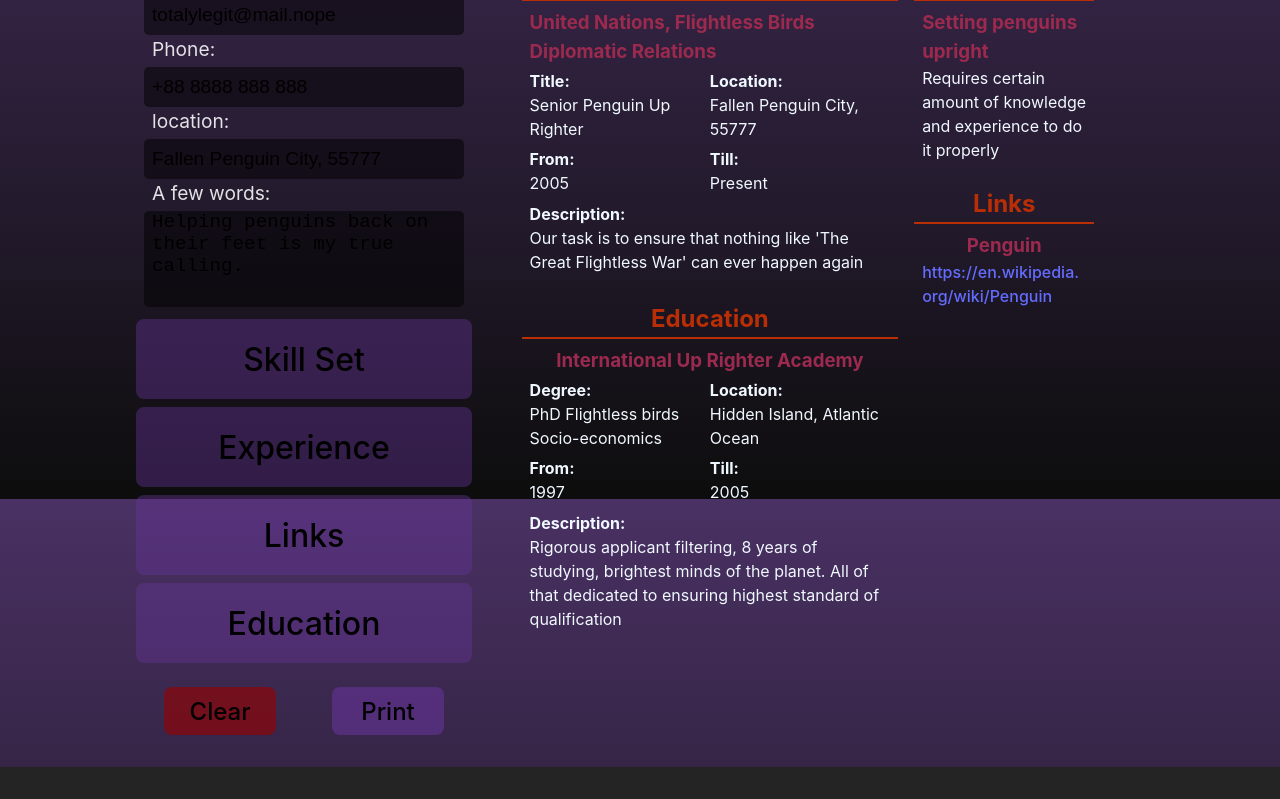
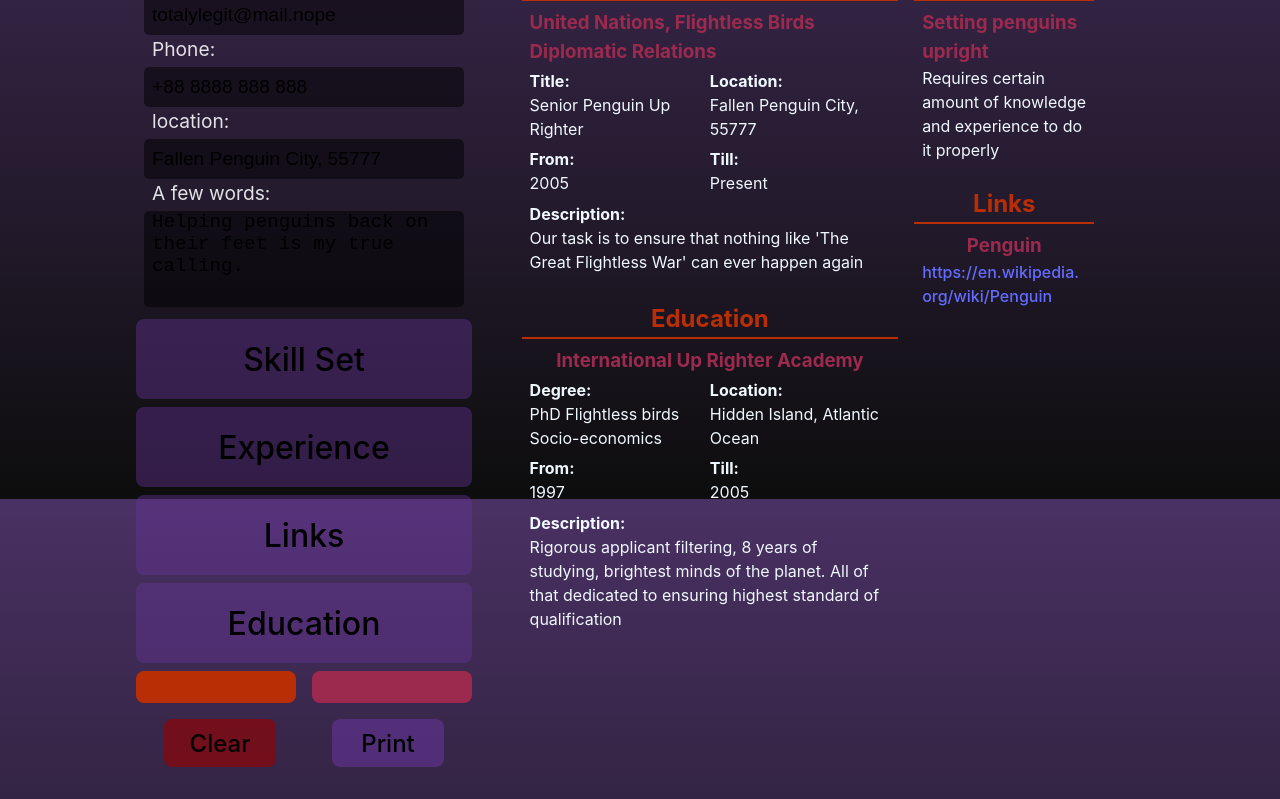
Before and after one commit to DarkestofTimes/CVApp, a React (Vite) app in the folder CVApp/: page / in a window 1280 px wide. Shown: the part 301-1100 px from the top of the page. Before the commit the page ends 1068 px from the top, so only its background shows below. Built offline with nearby package versions, Linux system fonts and the light colour scheme.

Commit message:
Add colorPicker

```diff
--- a/CVApp/package.json
+++ b/CVApp/package.json
@@ -11,6 +11,7 @@
   },
   "dependencies": {
     "react": "^18.2.0",
+    "react-color": "^2.19.3",
     "react-dom": "^18.2.0"
   },
   "devDependencies": {
--- a/CVApp/src/components/App.jsx
+++ b/CVApp/src/components/App.jsx
@@ -63,6 +63,10 @@ function App() {
   const [expand, setExpand] = useState({
     outer: null,
     inner: null,
+  });
+  const [colors, setColors] = useState({
+    2: "#b92e04",
+    3: "#9c2a4e",
   });
 
   const toggleExpand = (ev) => {
@@ -267,6 +271,8 @@ function App() {
           expand={expand}
           toggleExpand={toggleExpand}
           refs={refs}
+          colors={colors}
+          setColors={setColors}
         />
         <Preview
           personal={personal}
--- /dev/null
+++ b/CVApp/src/components/Color.jsx
@@ -0,0 +1,43 @@
+/* eslint-disable react/prop-types */
+import { useState } from "react";
+import { SwatchesPicker } from "react-color";
+
+export const Color = ({ colors, setColors }) => {
+  const [showPicker, setShowPicker] = useState(null);
+
+  const handleClick = (ev) => {
+    const key = ev.target.className === "h2Color" ? 2 : 3;
+    setShowPicker(showPicker === key ? null : key);
+  };
+
+  const handleColorChange = (newColor) => {
+    setColors({
+      ...colors,
+      [showPicker]: newColor,
+    });
+    const variable =
+      showPicker == 2 ? "--PREV-H2-C" : showPicker == 3 ? "--PREV-H3-C" : null;
+    document.documentElement.style.setProperty(`${variable}`, newColor.hex);
+    setShowPicker(null);
+  };
+
+  return (
+    <div className="fieldsColor">
+      <button className="h2Color" onClick={handleClick}></button>
+      <button className="h3Color" onClick={handleClick}></button>
+      {showPicker !== null && (
+        <SwatchesPicker
+          color={colors[showPicker]}
+          onChange={handleColorChange}
+          styles={{
+            default: {
+              body: {
+                backgroundColor: "rgb(17, 17, 17)",
+              },
+            },
+          }}
+        />
+      )}
+    </div>
+  );
+};
--- a/CVApp/src/components/Fields.jsx
+++ b/CVApp/src/components/Fields.jsx
@@ -7,6 +7,7 @@ import { Links } from "./Links.jsx";
 import { Education } from "./Education.jsx";
 import { RenderHeightOffset } from "./RenderHeightOffset.jsx";
 import { Print } from "./Print.jsx";
+import { Color } from "./Color.jsx";
 
 export const Fields = ({
   personal,
@@ -23,6 +24,8 @@ export const Fields = ({
   expand,
   toggleExpand,
   refs,
+  colors,
+  setColors,
 }) => {
   const [transitionDone, setTransitionDone] = useState({
     exp: false,
@@ -83,6 +86,7 @@ export const Fields = ({
         fieldSectionRef={refs}
         handleTransitionEnd={handleTransitionEnd}
       />
+      <Color colors={colors} setColors={setColors} />
       <div className="btnWrapper">
         <button className="clearForm" onClick={clearForm}>
           Clear
--- a/CVApp/src/styles/App.css
+++ b/CVApp/src/styles/App.css
@@ -3,9 +3,8 @@
 
   /* VARS */
 
-  --PREV-C: aliceblue;
-  --PREV-H2-C: rgb(185, 46, 4);
-  --PREV-H3-C: rgb(156, 42, 78);
+  --PREV-H2-C: #b92e04;
+  --PREV-H3-C: #9c2a4e;
 }
 
 #root {
@@ -158,7 +157,7 @@ textarea {
   position: sticky;
   margin-left: auto;
   margin-right: auto;
-  color: var(--PREV-C);
+  color: aliceblue;
   padding: clamp(0.3rem, 0.5rem, 2rem);
   padding-top: 3rem;
   display: grid;
@@ -268,6 +267,23 @@ textarea {
 .previewSndCol {
   grid-column: 2;
   grid-row: 2 / 4;
+}
+.fieldsColor {
+  display: grid;
+  grid-template-columns: repeat(2, 1fr);
+  gap: 1rem;
+}
+.h2Color {
+  background-color: var(--PREV-H2-C);
+  height: 2rem;
+}
+.h3Color {
+  background-color: var(--PREV-H3-C);
+  height: 2rem;
+}
+.swatches-picker {
+  position: fixed;
+  bottom: 20vh;
 }
 
 @media (max-width: 426px) {
```
Also changed, not shown: 1 other file (tests, documents, lock files or other folders).
